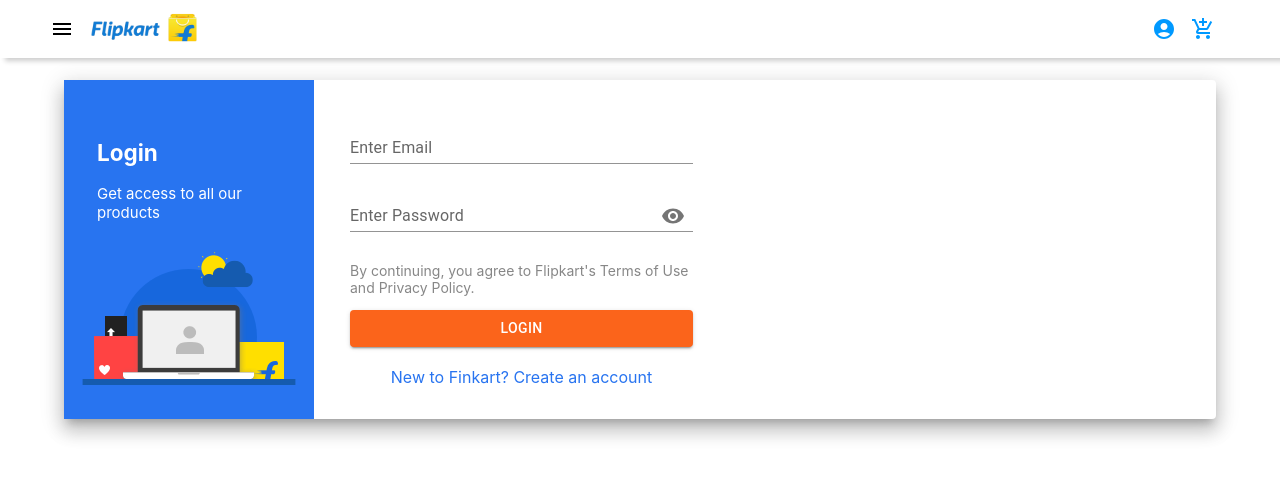
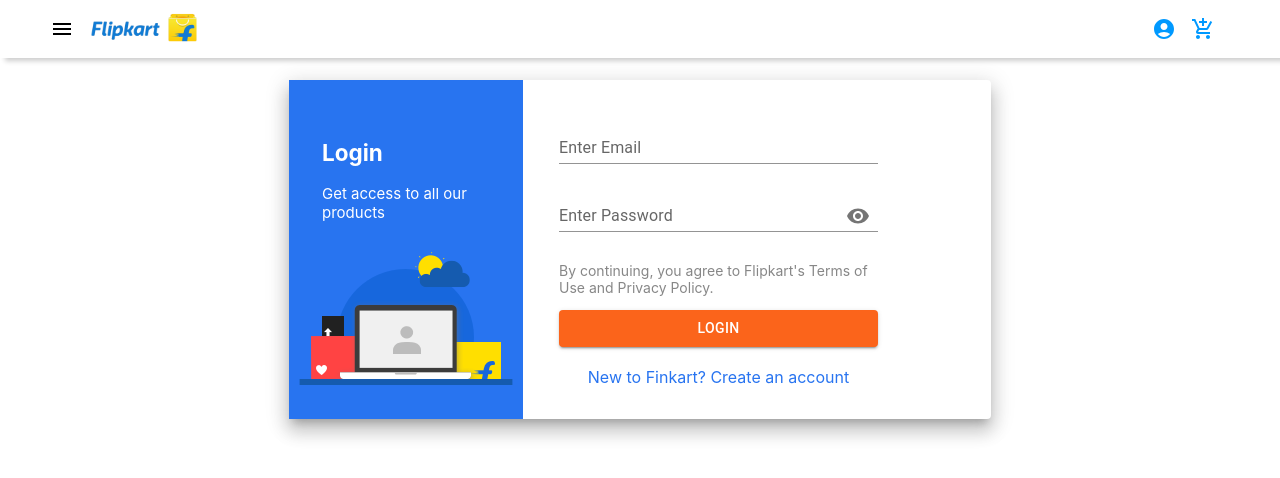
Before and after one commit to Programmer-Mukesh/FinKart, a Next.js app: page / in a window 1280 px wide. Shown: the top 478 px of the page. Built offline with nearby package versions, Linux system fonts and the light colour scheme.

Commit message:
Updated login desktop view

```diff
--- a/pages/cart/index.js
+++ b/pages/cart/index.js
@@ -21,7 +21,7 @@
 
   const getTotal = () => {
     let total = cart.reduce(
-      (acc, curr) => acc + Number(curr.price) * curr.qty,
+      (acc, curr) => acc + Number(curr.final_price) * curr.qty,
       0
     );
     return total;
--- a/pages/index.js
+++ b/pages/index.js
@@ -10,6 +10,12 @@
 import { useRouter } from "next/router";
 import UserLogin from "../components/login_register";
 
+const containerStyle = {
+  "@media (min-width: 768px)": {
+    maxWidth: "750px",
+    maxHeight: "430px",
+  },
+};
 const Login = () => {
   const [email, setEmail] = useState("");
   const [password, setPassword] = useState("");
@@ -73,7 +79,7 @@
   }, []);
 
   return (
-    <Container className="loginContainer">
+    <Container className="loginContainer" sx={containerStyle}>
       {pageLogin ? (
         <UserLogin
           title="Login"
```
